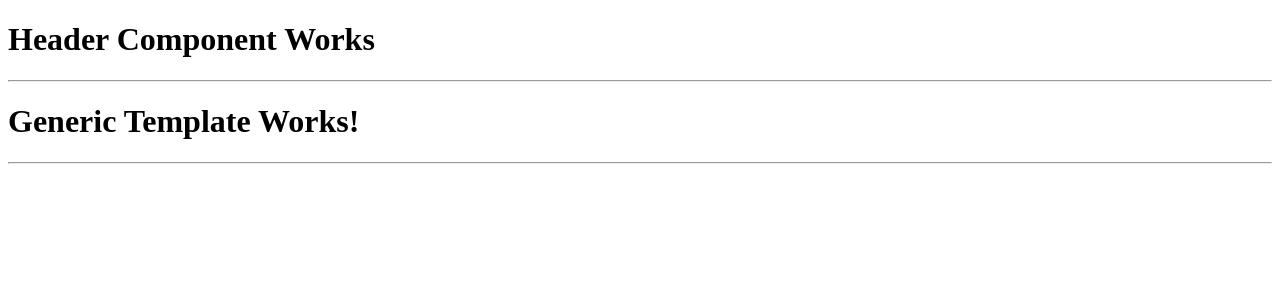
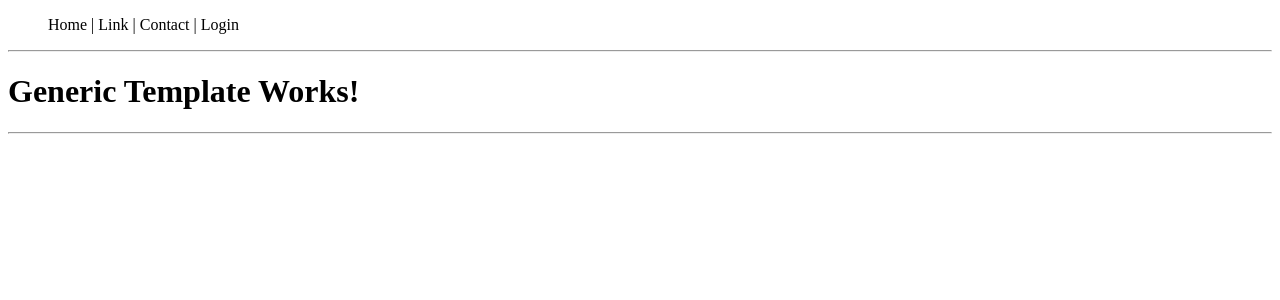
Before and after one commit to entegral/reactJsTemplate, a React app: page / in a window 1280 px wide. Shown: the top 300 px of the page. Built offline with nearby package versions, Linux system fonts and the light colour scheme.

Commit message:
add nav-bar layout for header

```diff
--- a/src/components/Header.jsx
+++ b/src/components/Header.jsx
@@ -1,9 +1,25 @@
 import React from "react";
 
 function Header(){
+
+  const componentStyle = {
+    display: "inline",
+  }
+
+  const linkStyle = {
+    textDecoration: "none",
+    color: "black"
+  }
+
+
   return (
     <div>
-      <h1>Header Component Works</h1>
+      <ul>
+        <li style={componentStyle}><a style={linkStyle} href="#">Home | </a></li>
+        <li style={componentStyle}><a style={linkStyle} href="#">Link | </a></li>
+        <li style={componentStyle}><a style={linkStyle} href="#">Contact | </a></li>
+        <li style={componentStyle}><a style={linkStyle} href="#">Login </a></li>
+      </ul>
       <hr/>
     </div>
   );
```
